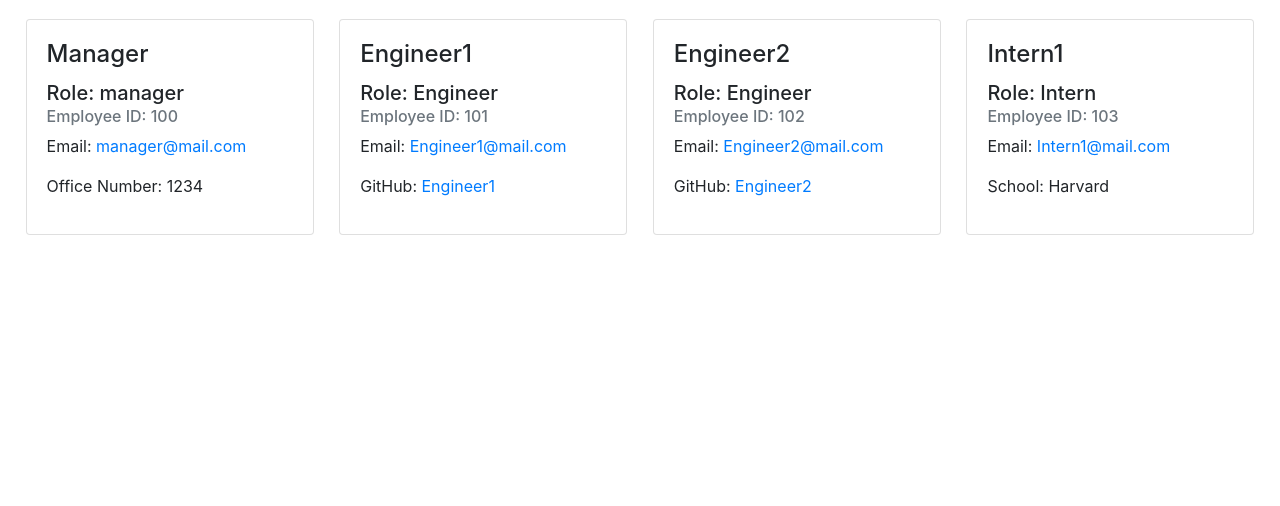
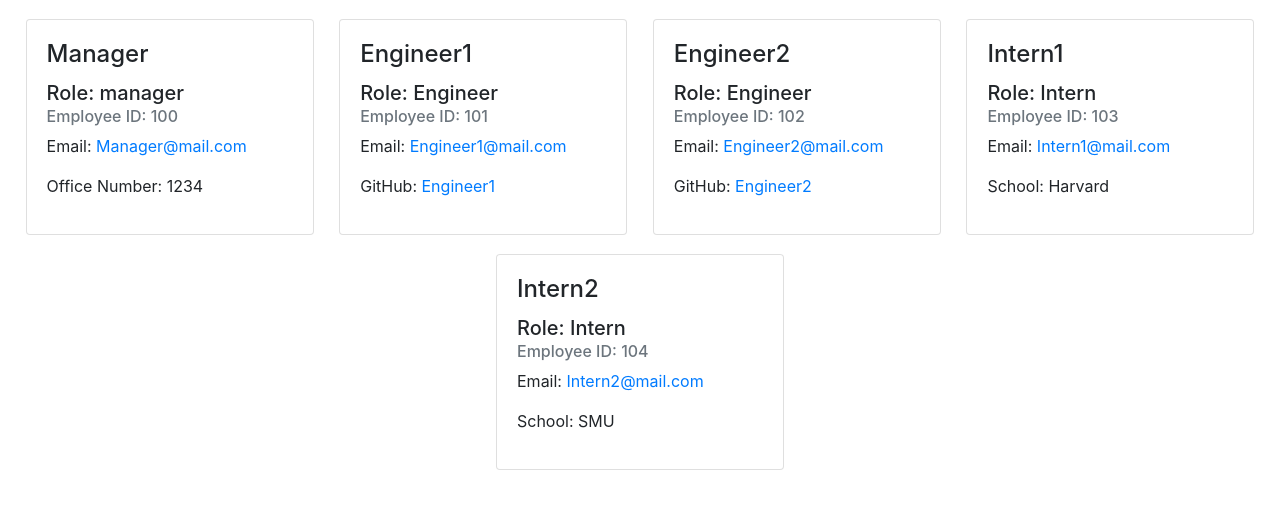
Before and after one commit to eugene125/team-profile-generator, a website: page index.html in a window 1280 px wide. Drawn offline with nearby package versions, Linux system fonts and the light colour scheme.

```diff
--- a/index.html
+++ b/index.html
@@ -17,7 +17,7 @@
         <h4 class="card-title">Manager</h4>
         <h5>Role: manager</h5>
         <h6 class="card-subtitle mb-2 text-muted">Employee ID: 100</h6>
-        <p>Email: <a href="mailto:manager@mail.com">manager@mail.com</a></p>
+        <p>Email: <a href="mailto:Manager@mail.com">Manager@mail.com</a></p>
         <p>Office Number: 1234</p>
         </div>
     </div>
@@ -52,5 +52,15 @@
         </div>
     </div>
 
+    <div class="card" style="width: 18rem;">
+        <div class="card-body">
+        <h4 class="card-title">Intern2</h4>
+        <h5>Role: Intern</h5>
+        <h6 class="card-subtitle mb-2 text-muted">Employee ID: 104</h6>
+        <p>Email: <a href="mailto:Intern2@mail.com">Intern2@mail.com</a></p>
+        <p>School: SMU</p>
+        </div>
+    </div>
+
 </body>
 </html>
```
Also changed, not shown: README.md.
